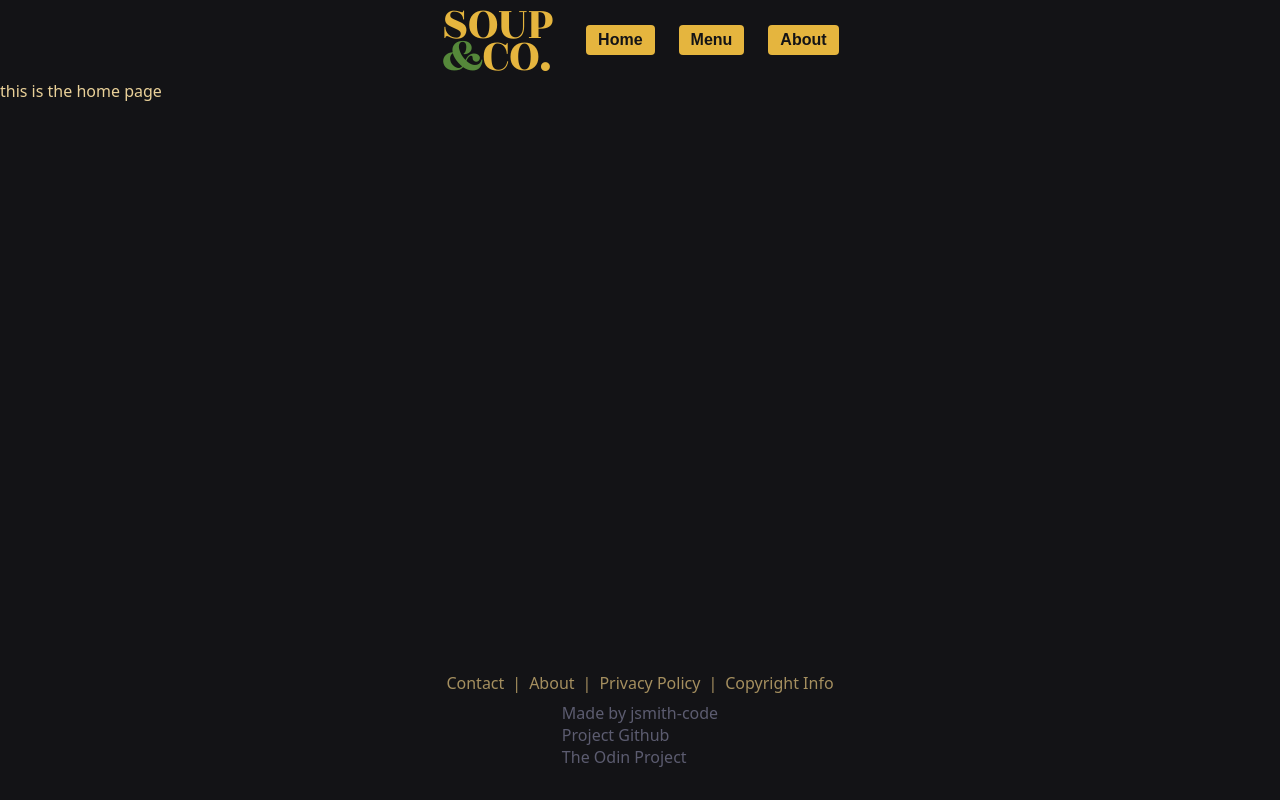
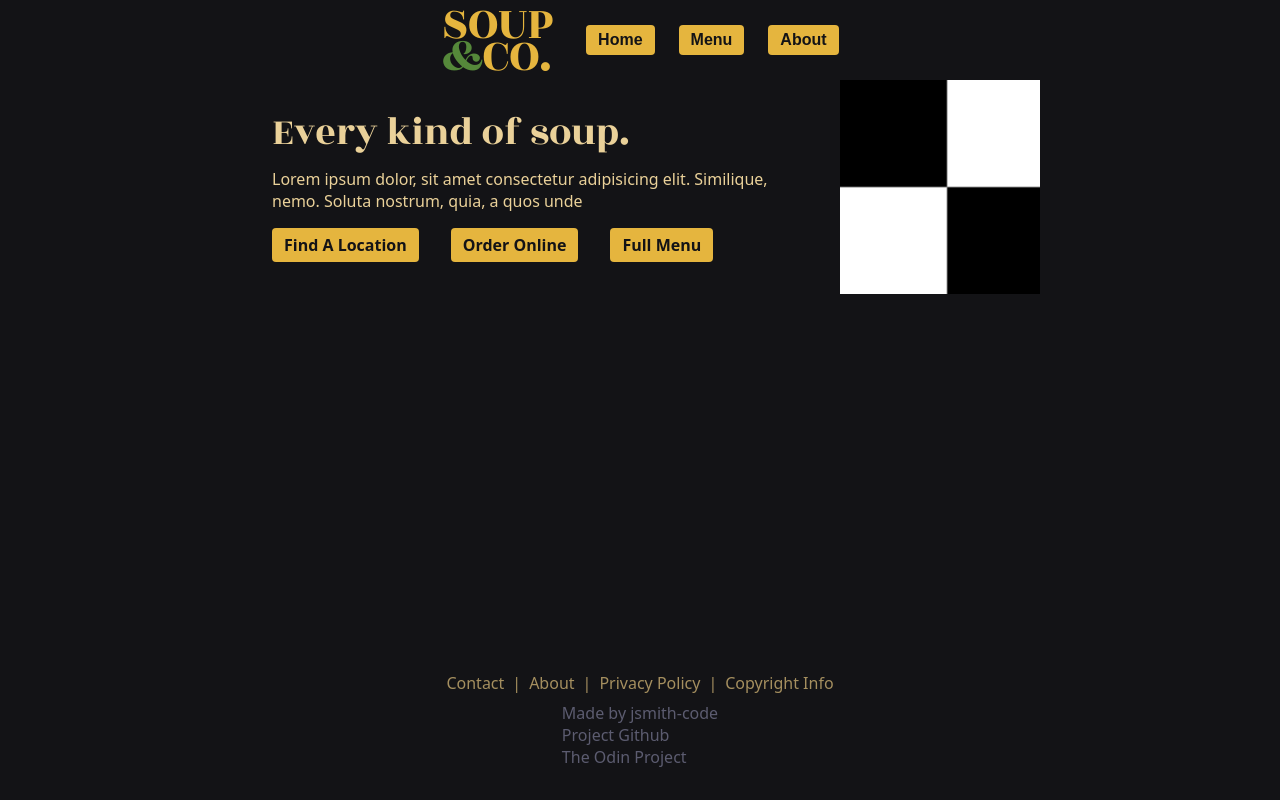
Before and after one commit to jacobsmithdev/restaurant-page-top, a website built with webpack: page src/index.html in a window 1280 px wide. Built offline with nearby package versions, Linux system fonts and the light colour scheme.

Commit message:
feat: Add hero section for home page

```diff
--- a/src/modules/homePage.js
+++ b/src/modules/homePage.js
@@ -1,6 +1,45 @@
 const homePage = document.createElement('div');
+homePage.classList.add('home-page-wrapper');
 
-homePage.textContent = 'this is the home page';
-homePage.classList.add('home');
+const hero = createHeroElement();
+homePage.append(hero);
+
+function createHeroElement() {
+    const hero = document.createElement('div');
+
+    const body = document.createElement('div');
+    const header = document.createElement('div');
+    const text = document.createElement('p');
+
+    const buttonsContainer = document.createElement('div');
+    const orderButton = document.createElement('div');
+    const menuButton = document.createElement('div');
+    const locationButton = document.createElement('div');
+
+    const heroImg = document.createElement('div');
+
+    hero.classList.add('hero');
+    body.classList.add('hero__body');
+    header.classList.add('hero__header');
+
+    buttonsContainer.classList.add('hero__buttons');
+    orderButton.classList.add('button');
+    menuButton.classList.add('button');
+    locationButton.classList.add('button');
+
+    heroImg.classList.add('hero__img');
+
+    header.textContent = 'Every kind of soup.'
+    text.textContent = 'Lorem ipsum dolor, sit amet consectetur adipisicing elit. Similique, nemo. Soluta nostrum, quia, a quos unde '
+
+    locationButton.textContent = 'Find A Location';
+    orderButton.textContent = 'Order Online';
+    menuButton.textContent = 'Full Menu';
+
+    buttonsContainer.append(locationButton, orderButton, menuButton)
+    body.append(header, text, buttonsContainer);
+    hero.append(body, heroImg);
+    return hero;
+}
 
 export default homePage;
--- a/src/styles.css
+++ b/src/styles.css
@@ -168,3 +168,34 @@ body {
     text-decoration: underline;
     color: var(--credit-link-text-hover);
 }
+
+.hero {
+    display: grid;
+    grid-template-columns: 1fr 200px;
+    grid-template-rows: auto;
+    justify-self: center;
+    align-self: center;
+    max-width: 800px;
+}
+
+.hero__body {
+    display: grid;
+    gap: 16px;
+    padding: 32px;
+}
+
+.hero__header {
+    font-size: 2.5rem;
+    font-family: rozha_oneregular;
+}
+
+.hero__buttons {
+    display: flex;
+    gap: 32px;
+}
+
+.hero__img {
+    background-image: url(./assets/img/placeholder.png);
+    background-repeat: no-repeat;
+    background-size: cover;
+}
```
